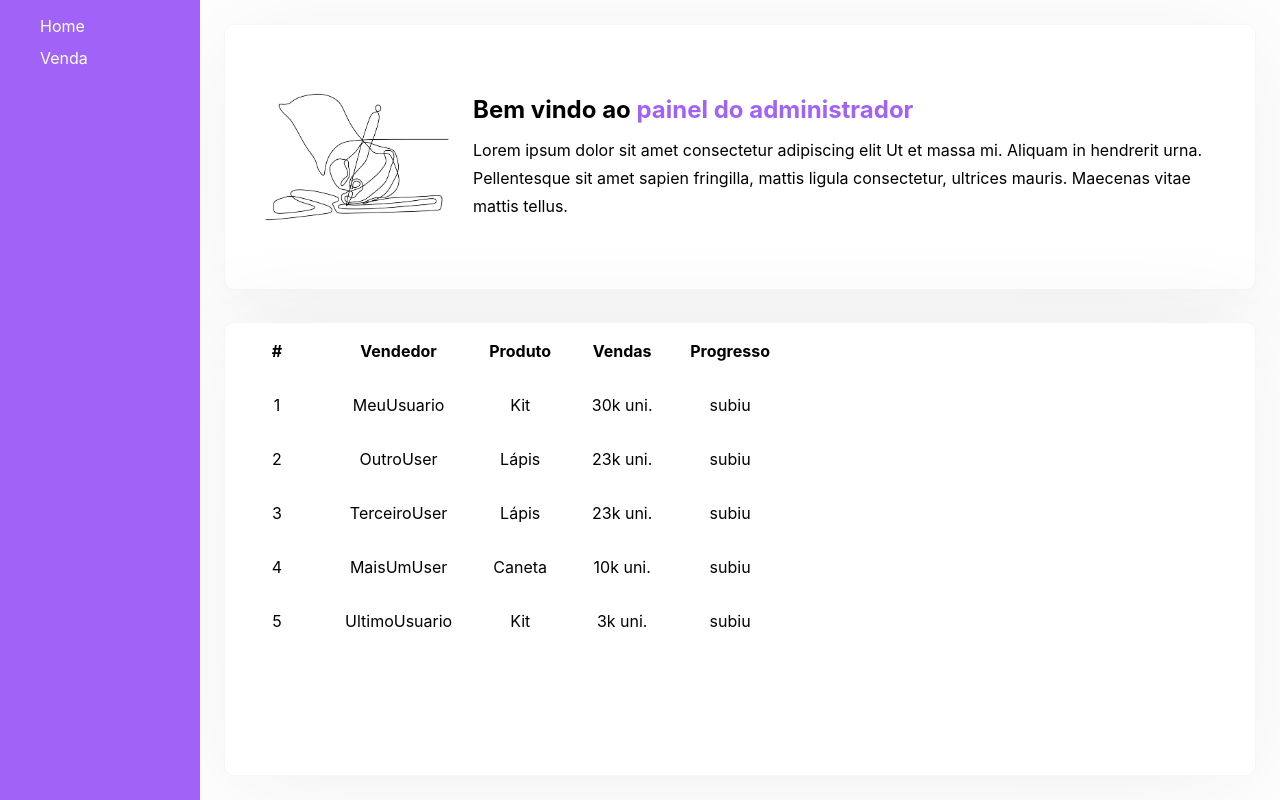
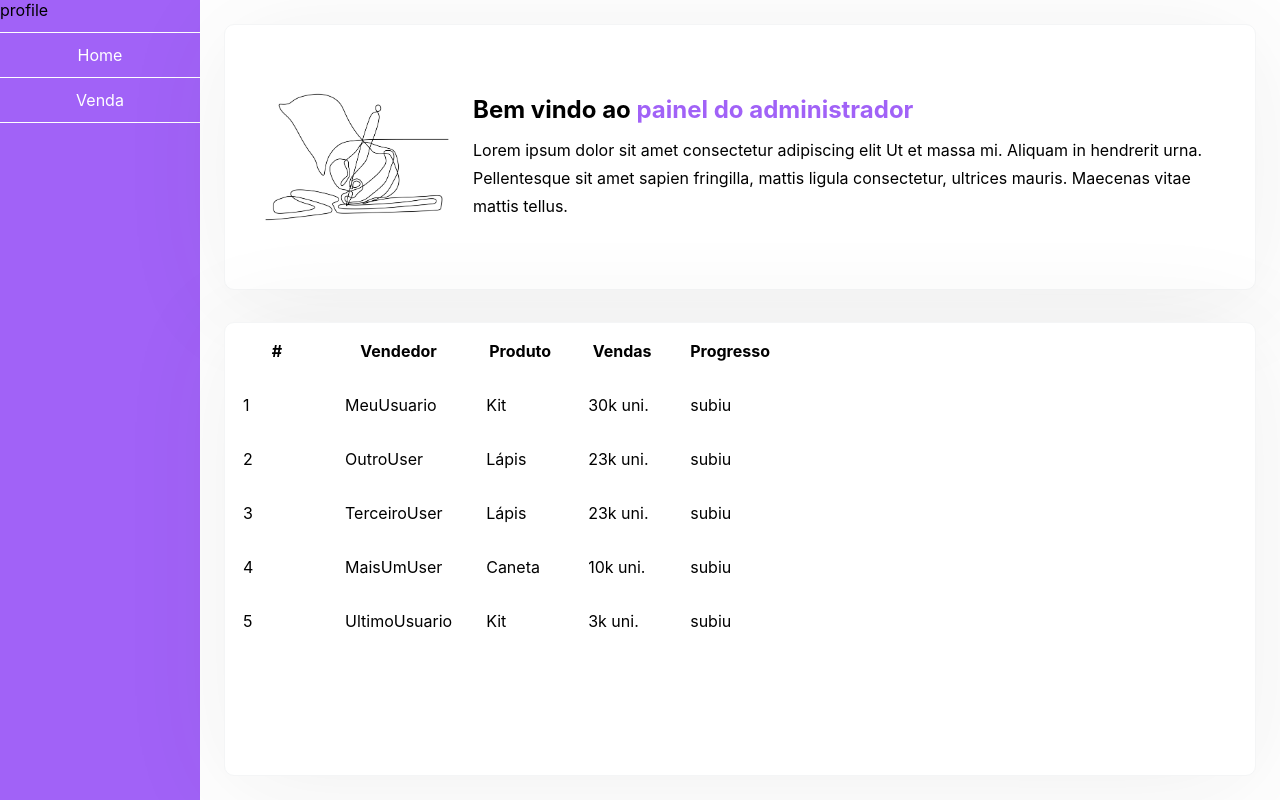
Before and after one commit to biondij/teste-contratacao-frontend, a React (Create React App) app: page /admin in a window 1280 px wide. Built offline with nearby package versions, Linux system fonts and the light colour scheme.

Commit message:
"navbar updates"

```diff
--- a/src/Components/Navbar/Navbar.jsx
+++ b/src/Components/Navbar/Navbar.jsx
@@ -1,9 +1,11 @@
 import { Link } from "react-router-dom";
 import styled from "styled-components";
+import Profile from "../Profile/Profile";
 
 export default function Navbar() {
   return (
     <Nav>
+      <Profile />
       <ul>
         <li>
           <NavLink to={"/admin"}>Home</NavLink>
@@ -17,14 +19,14 @@ export default function Navbar() {
 }
 
 const Nav = styled.nav`
-  position: fixed;
-  bottom: 0;
-  left: 0;
   width: 100%;
   background-color: var(--color-primary);
+  display: flex;
+  flex-direction: row;
+  gap: 0.75rem;
 
   @media (min-width: 45.5em) {
-    position: relative;
+    flex-direction: column;
   }
 
   ul {
@@ -35,11 +37,25 @@ const Nav = styled.nav`
 
     @media (min-width: 45.5em) {
       flex-direction: column;
+      text-align: center;
+      margin: 0;
+      padding: 0;
+    }
+
+    &:nth-child(1) {
+      border-top: 1px solid white;
+      padding-top: 0.75em;
     }
   }
 `;
 
 const NavLink = styled(Link)`
+  display: block;
   text-decoration: none;
   color: white;
+
+  @media (min-width: 45.5em) {
+    border-bottom: 1px solid white;
+    padding-bottom: 0.75em;
+  }
 `;
--- /dev/null
+++ b/src/Components/Profile/Profile.jsx
@@ -0,0 +1,3 @@
+export default function Profile() {
+  return "profile";
+}
--- a/src/Components/Table/Table.jsx
+++ b/src/Components/Table/Table.jsx
@@ -11,7 +11,6 @@ export default function Table({ columns = [], data = [] }) {
 }
 
 const StyledRcTable = styled(RcTable)`
-  text-align: center;
   th,
   td {
     padding: 1rem;
```
Also changed, not shown: src/Components/MainContentAdmin/MainContentAdmin.jsx (deleted).
